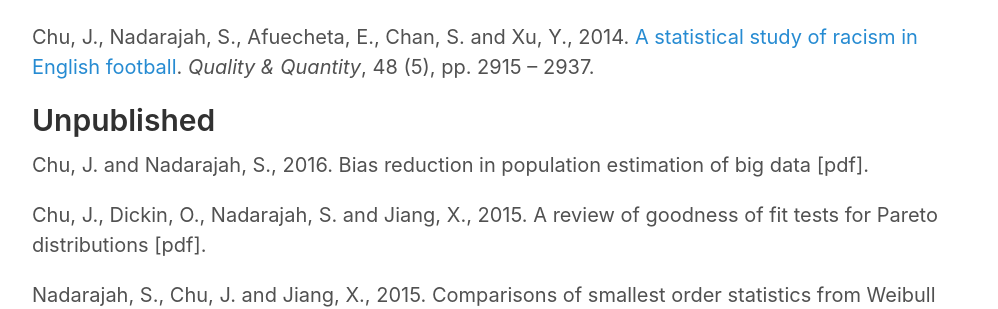
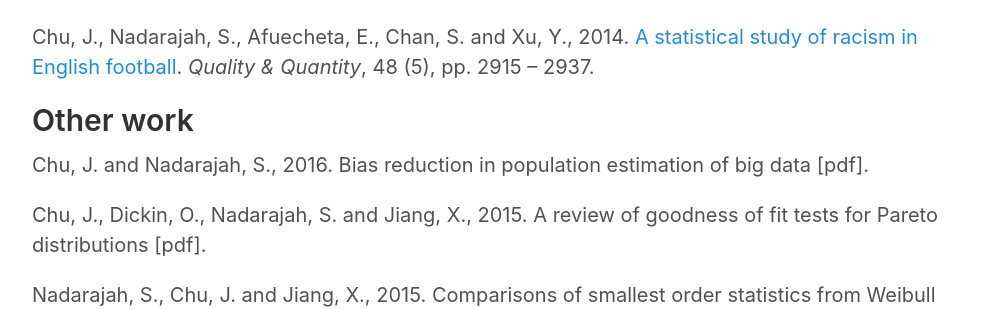
Before and after one commit to jeffrey-chu/jeffrey-chu.github.io, a Jekyll site: the page built from pub.md, in a window 1280 px wide. Shown: the part 1609-1918 px from the top of the page, without its empty margins (138-1136 px from the left). Built offline with Jekyll 4.4.1, drawn with Linux system fonts in a browser that asks for light colours.

Commit message:
Update pub.md

```diff
--- a/pub.md
+++ b/pub.md
@@ -26,7 +26,7 @@
 <p>Chu, J., Nadarajah, S., Afuecheta, E. and Chan, S., 2014. On the cumulant of the log of a gamma random variable. <i>The Mathematical Scientist</i>, 39 (2), pp. 143 – 144.</p>
 <p>Chu, J., Nadarajah, S., Afuecheta, E., Chan, S. and Xu, Y., 2014. <a href="https://doi.org/10.1007/s11135-013-9932-3">A statistical study of racism in English football</a>. <i>Quality & Quantity</i>, 48 (5), pp. 2915 – 2937.</p>
 
-## Unpublished
+## Other work
 <p>Chu, J. and Nadarajah, S., 2016. Bias reduction in population estimation of big data [pdf].</p>
 <p>Chu, J., Dickin, O., Nadarajah, S. and Jiang, X., 2015. A review of goodness of fit tests for Pareto distributions [pdf].</p>
 <p>Nadarajah, S., Chu, J. and Jiang, X., 2015. Comparisons of smallest order statistics from Weibull distributions with different scale and shape parameters [pdf].</p>
```
